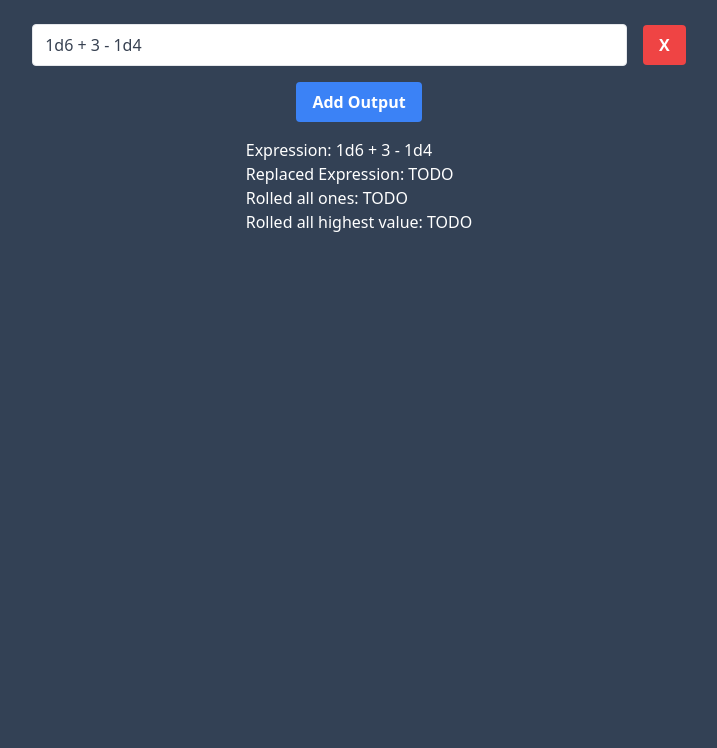
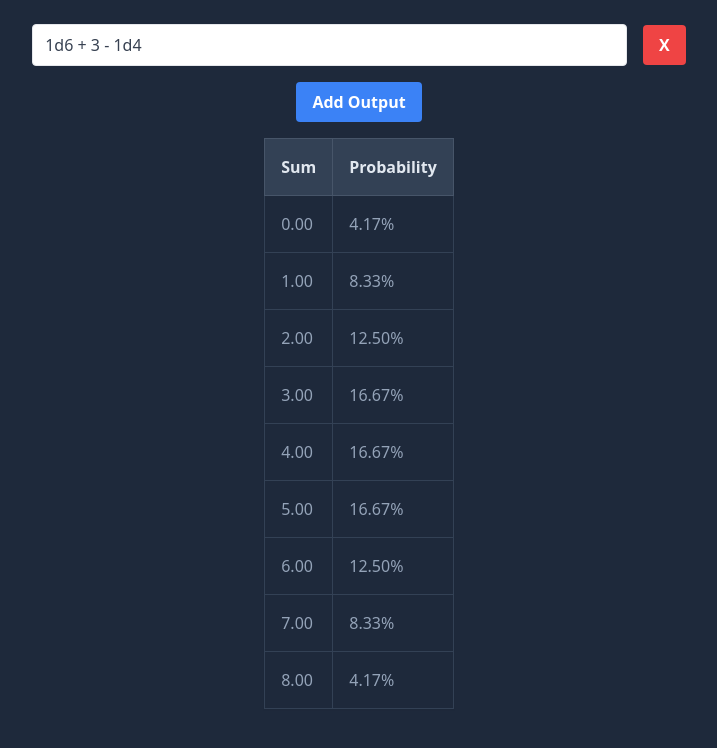
Before and after one commit to simonlary/somedice, a React (Vite) app: page / in a window 1280 px wide. Shown: the top 748 px of the page, without its empty margins (281-998 px from the left). Built offline with nearby package versions, Linux system fonts and the light colour scheme.

Commit message:
Display something!

```diff
--- a/index.html
+++ b/index.html
@@ -5,7 +5,7 @@
 		<meta name="viewport" content="width=device-width, initial-scale=1.0" />
 		<title>SomeDice</title>
 	</head>
-	<body class="bg-slate-700">
+	<body class="bg-slate-800">
 		<div id="root"></div>
 		<script type="module" src="/src/main.tsx"></script>
 	</body>
--- a/src/Visualizer.tsx
+++ b/src/Visualizer.tsx
@@ -1,87 +1,32 @@
-import { compile } from "mathjs";
+import { useProbabilityDistribution } from "./use-calculate";
 
 export default function Visualizer({ expression }: Props) {
-	return (
-		<div className="text-white">
-			<p>Expression: {expression}</p>
-			<p>Replaced Expression: TODO</p>
-			<p>Rolled all ones: TODO</p>
-			<p>Rolled all highest value: TODO</p>
-		</div>
-	);
-}
+	const result = useProbabilityDistribution(expression);
 
-function diceRollProbabilities(numDice: number, numSides: number) {
-	// Create a 2D array to store probability distributions for each number of dice.
-	const dp = new Array(numDice + 1).fill(null).map(() => new Array<number>(numSides * numDice + 1).fill(0));
-
-	// Base case: For 0 dice, only sum 0 is possible with probability 1.
-	dp[0][0] = 1;
-
-	// Iterate through number of dice (1 to numDice).
-	for (let dice = 1; dice <= numDice; dice++) {
-		// Iterate through possible sums (1 to numSides * dice).
-		for (let sum = 1; sum <= numSides * dice; sum++) {
-			// Build probabilities based on previous rolls (dice - 1).
-			for (let side = 1; side <= numSides; side++) {
-				const prevSum = sum - side;
-				if (prevSum >= 0 && prevSum <= numSides * (dice - 1)) {
-					dp[dice][sum] += dp[dice - 1][prevSum];
-				}
-			}
-		}
+	if (result.error) {
+		return <div className="text-white">Error: {result.error}</div>;
 	}
 
-	// Normalize probabilities for the desired number of dice.
-	const totalOutcomes = Math.pow(numSides, numDice);
-	const probabilities = new Map<number, number>();
-	for (let sum = numDice; sum <= numSides * numDice; sum++) {
-		probabilities.set(sum, dp[numDice][sum] / totalOutcomes);
-	}
-
-	return probabilities;
-}
-
-function extractVariables(expression: string) {
-	const diceRegex = /(\d+)d(\d+)/g;
-	let variableIndex = 1;
-	const variables: Variable[] = [];
-	const replacedExpression = expression.replace(diceRegex, (_, numDice: string, numSides: string) => {
-		const variableName = `x${variableIndex++}` as const;
-		variables.push({
-			variableName,
-			probabilities: diceRollProbabilities(parseInt(numDice), parseInt(numSides)),
-		});
-		return variableName;
-	});
-	return { variables, replacedExpression };
-}
-
-function cartesian(arrays: number[][]) {
-	return arrays.reduce<number[][]>((a, b) => a.flatMap((d) => b.map((e) => [...d, e])), [[]]);
-}
-
-const expression = "2d6 + 1d4";
-const { variables, replacedExpression } = extractVariables(expression);
-const compiledExpression = compile(replacedExpression);
-
-const totalProbabilities = new Map<number, number>();
-
-for (const outcomes of cartesian(variables.map((variable) => Array.from(variable.probabilities.keys())))) {
-	const result = compiledExpression.evaluate(
-		Object.fromEntries(variables.map((variable, index) => [variable.variableName, outcomes[index]])),
-	) as number;
-	totalProbabilities.set(
-		result,
-		(totalProbabilities.get(result) ?? 0) + outcomes.reduce((acc, value, index) => acc * variables[index].probabilities.get(value)!, 1),
+	return (
+		<table className="w-40 border-collapse border border-slate-500 bg-slate-800 text-white shadow-sm">
+			<thead className="bg-slate-700">
+				<tr>
+					<th className="w-1/2 border border-slate-600 p-4 text-left font-semibold text-slate-200">Sum</th>
+					<th className="w-1/2 border border-slate-600 p-4 text-left font-semibold text-slate-200">Probability</th>
+				</tr>
+			</thead>
+			<tbody className="bg-slate-800">
+				{result.result
+					?.sort(([a], [b]) => a - b)
+					.map(([sum, probability]) => (
+						<tr key={sum}>
+							<td className="border border-slate-700 p-4 text-slate-400">{sum.toFixed(2)}</td>
+							<td className="border border-slate-700 p-4 text-slate-400">{(probability * 100).toFixed(2)}%</td>
+						</tr>
+					))}
+			</tbody>
+		</table>
 	);
-}
-
-console.log(totalProbabilities);
-
-interface Variable {
-	variableName: `x${number}`;
-	probabilities: Map<number, number>;
 }
 
 interface Props {
--- /dev/null
+++ b/src/use-calculate.ts
@@ -0,0 +1,92 @@
+import { compile } from "mathjs";
+import { useMemo } from "react";
+
+function diceRollProbabilities(numDice: number, numSides: number) {
+	// Create a 2D array to store probability distributions for each number of dice.
+	const dp = new Array(numDice + 1).fill(null).map(() => new Array<number>(numSides * numDice + 1).fill(0));
+
+	// Base case: For 0 dice, only sum 0 is possible with probability 1.
+	dp[0][0] = 1;
+
+	// Iterate through number of dice (1 to numDice).
+	for (let dice = 1; dice <= numDice; dice++) {
+		// Iterate through possible sums (1 to numSides * dice).
+		for (let sum = 1; sum <= numSides * dice; sum++) {
+			// Build probabilities based on previous rolls (dice - 1).
+			for (let side = 1; side <= numSides; side++) {
+				const prevSum = sum - side;
+				if (prevSum >= 0 && prevSum <= numSides * (dice - 1)) {
+					dp[dice][sum] += dp[dice - 1][prevSum];
+				}
+			}
+		}
+	}
+
+	// Normalize probabilities for the desired number of dice.
+	const totalOutcomes = Math.pow(numSides, numDice);
+	const probabilities = new Map<number, number>();
+	for (let sum = numDice; sum <= numSides * numDice; sum++) {
+		probabilities.set(sum, dp[numDice][sum] / totalOutcomes);
+	}
+
+	return probabilities;
+}
+
+function extractVariables(expression: string) {
+	const diceRegex = /(\d+)d(\d+)/g;
+	let variableIndex = 1;
+	const variables: Variable[] = [];
+	const replacedExpression = expression.replace(diceRegex, (_, numDice: string, numSides: string) => {
+		const variableName = `x${variableIndex++}` as const;
+		variables.push({
+			variableName,
+			probabilities: diceRollProbabilities(parseInt(numDice), parseInt(numSides)),
+		});
+		return variableName;
+	});
+	return { variables, replacedExpression };
+}
+
+function cartesian(arrays: number[][]) {
+	return arrays.reduce<number[][]>((a, b) => a.flatMap((d) => b.map((e) => [...d, e])), [[]]);
+}
+
+function calculateProbabilityDistribution(expression: string) {
+	const { variables, replacedExpression } = extractVariables(expression);
+	const compiledExpression = compile(replacedExpression);
+
+	const totalProbabilities = new Map<number, number>();
+
+	for (const outcomes of cartesian(variables.map((variable) => Array.from(variable.probabilities.keys())))) {
+		const result = compiledExpression.evaluate(
+			Object.fromEntries(variables.map((variable, index) => [variable.variableName, outcomes[index]])),
+		) as number;
+		totalProbabilities.set(
+			result,
+			(totalProbabilities.get(result) ?? 0) + outcomes.reduce((acc, value, index) => acc * variables[index].probabilities.get(value)!, 1),
+		);
+	}
+
+	return Array.from(totalProbabilities.entries());
+}
+
+interface Variable {
+	variableName: `x${number}`;
+	probabilities: Map<number, number>;
+}
+
+function getErrorMessage(error: unknown) {
+	if (error instanceof Error) return error.message;
+	return String(error);
+}
+
+export function useProbabilityDistribution(expression: string) {
+	return useMemo(() => {
+		try {
+			const result = calculateProbabilityDistribution(expression);
+			return { result };
+		} catch (error) {
+			return { error: getErrorMessage(error) };
+		}
+	}, [expression]);
+}
```
